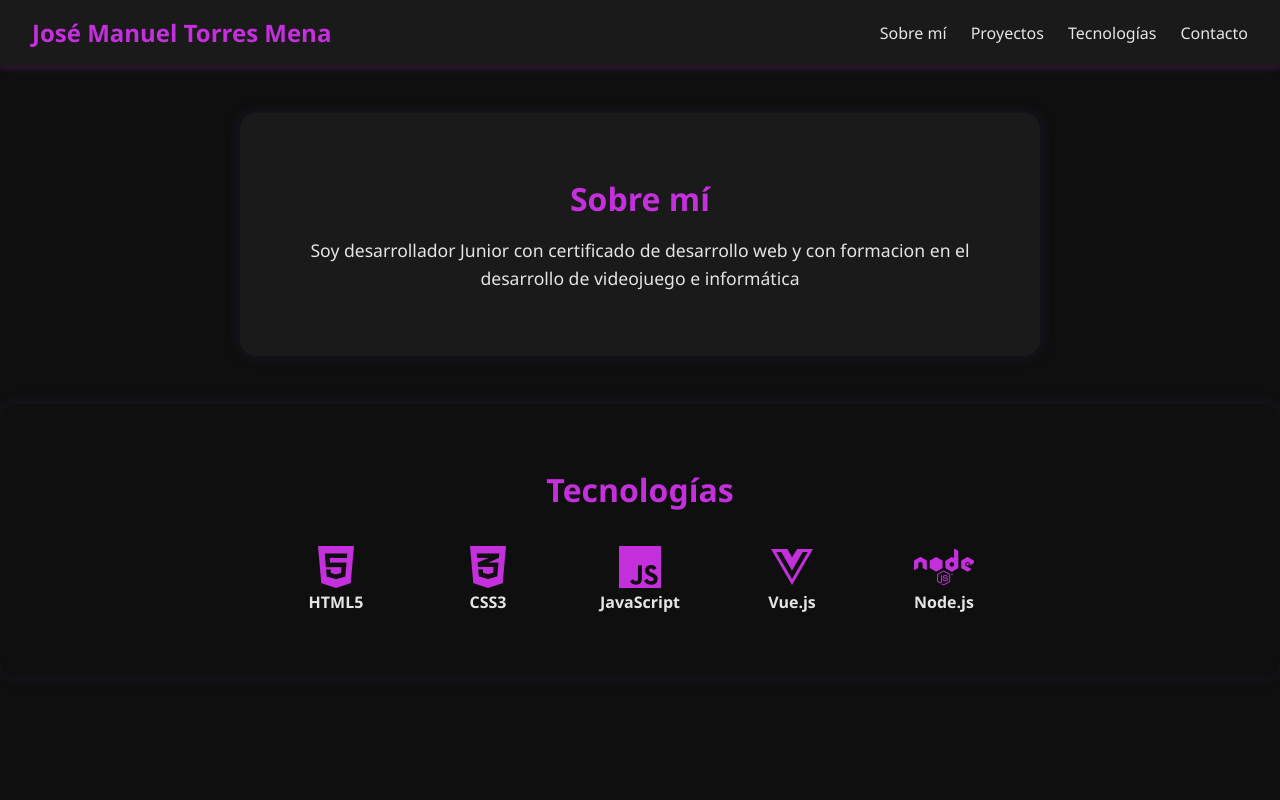
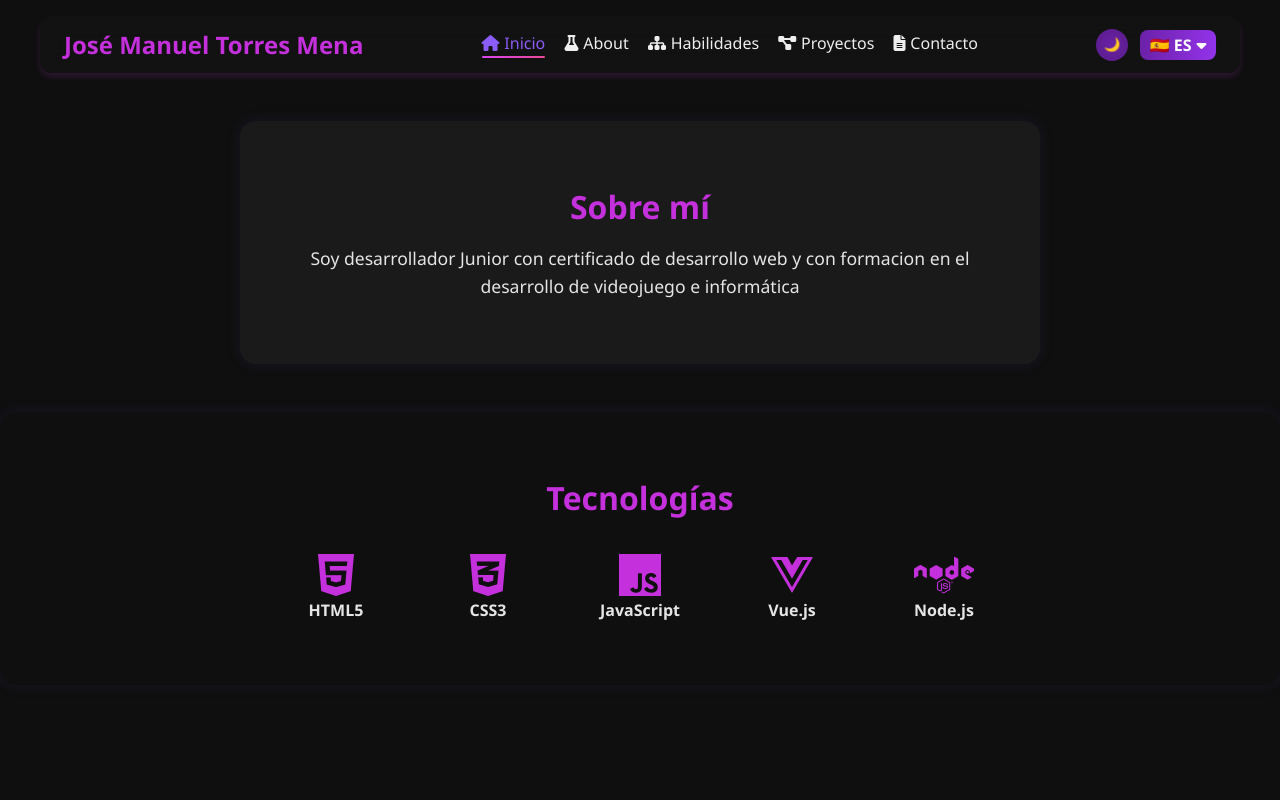
Before and after one commit to josemanueltm/projects-practices-JM, a Vue app in the folder JM-my-portfolio/: page / in a window 1280 px wide. Shown: the top 800 px of the page. Built offline with nearby package versions, Linux system fonts and the light colour scheme.

Commit message:
add styles navbar

```diff
--- a/JM-my-portfolio/src/assets/main.scss
+++ b/JM-my-portfolio/src/assets/main.scss
@@ -29,11 +29,15 @@ html {
 
 /* NAVBAR */
 .navbar {
-  background-color: var(--card-color);
-  padding: 1rem 2rem;
+  background: rgba(20, 20, 20, 0.6);
+  border-radius: 12px;
+  padding: 0.75rem 1.5rem;
+  margin: 1rem auto;
+  max-width: 1200px;
   display: flex;
   justify-content: space-between;
   align-items: center;
+  backdrop-filter: blur(12px);
   box-shadow: 0 4px 6px rgba(217, 70, 239, 0.15);
 
   .logo-name {
@@ -42,21 +46,66 @@ html {
     font-weight: bold;
   }
 
-  .list-navbar {
+  .nav-links {
     display: flex;
-    gap: 1.5rem;
+    gap: 1.2rem;
     list-style: none;
   }
 
-  a {
-    color: var(--text-color);
+  .nav-links a {
+    color: #eeeeee;
     text-decoration: none;
     font-weight: 500;
+    position: relative;
+    padding-bottom: 4px;
+    transition: color 0.3s ease;
+    display: flex;
+    align-items: center;
+    gap: 0.3rem;
   }
 
-  a:hover {
+  .nav-links a.active {
     color: var(--secondary-color);
-    transition: color 0.3s ease;
+  }
+
+  .nav-links a.active::after {
+    content: '';
+    position: absolute;
+    bottom: 0;
+    left: 0;
+    width: 100%;
+    height: 2px;
+    background: linear-gradient(90deg, #d946ef, #ec4899);
+    border-radius: 1px;
+    transition: width 0.3s ease;
+  }
+
+  .controls {
+    display: flex;
+    align-items: center;
+    gap: 0.75rem;
+  }
+
+  .dark-mode-btn {
+    background: radial-gradient(circle, #6b21a8, #581c87);
+    color: white;
+    border: none;
+    border-radius: 50%;
+    width: 32px;
+    height: 32px;
+    cursor: pointer;
+  }
+
+  .language-switch {
+    display: flex;
+    align-items: center;
+    background: linear-gradient(to right, #6b21a8, #9333ea);
+    padding: 0.25rem 0.6rem;
+    border-radius: 0.5rem;
+    color: white;
+    font-weight: bold;
+    cursor: pointer;
+    gap: 0.3rem;
   }
 }
 
--- a/JM-my-portfolio/src/components/Header.vue
+++ b/JM-my-portfolio/src/components/Header.vue
@@ -1,13 +1,48 @@
+<script>
+export default {
+  name: 'Navbar',
+  data() {
+    return {
+      active: 'Inicio',
+      links: [
+        { name: 'Inicio', href: '#inicio', icon: 'fas fa-home' },
+        { name: 'About', href: '#about', icon: 'fas fa-flask' },
+        { name: 'Habilidades', href: '#tech', icon: 'fas fa-sitemap' },
+        { name: 'Proyectos', href: '#projects', icon: 'fas fa-diagram-project' },
+        { name: 'Contacto', href: '#contact', icon: 'fas fa-file-alt' },
+      ],
+    }
+  },
+  methods: {
+    setActive(linkName) {
+      this.active = linkName
+    },
+  },
+}
+</script>
+
+
 <template>
   <header>
     <nav class="navbar">
       <h1 class="logo-name">José Manuel Torres Mena</h1>
-      <ul class="list-navbar">
-        <li><a href="#about">Sobre mí</a></li>
-        <li><a href="#projects">Proyectos</a></li>
-        <li><a href="#tech">Tecnologías</a></li>
-        <li><a href="#contact">Contacto</a></li>
+      <ul class="nav-links">
+        <li v-for="link in links" :key="link.name">
+          <a :href="link.href" :class="{ active: active === link.name }" @click.provent="setActive(link.name)">
+            <i :class="link.icon"></i>
+            {{ link.name }}
+          </a>
+        </li>
       </ul>
+      <div class="controls">
+        <button class="dark-mode-btn">
+          🌙
+        </button>
+        <div class="language-switch">
+          <span>🇪🇸 ES</span>
+          <i class="fas fa-caret-down"></i>
+        </div>
+      </div>
     </nav>
   </header>
 </template>
```
